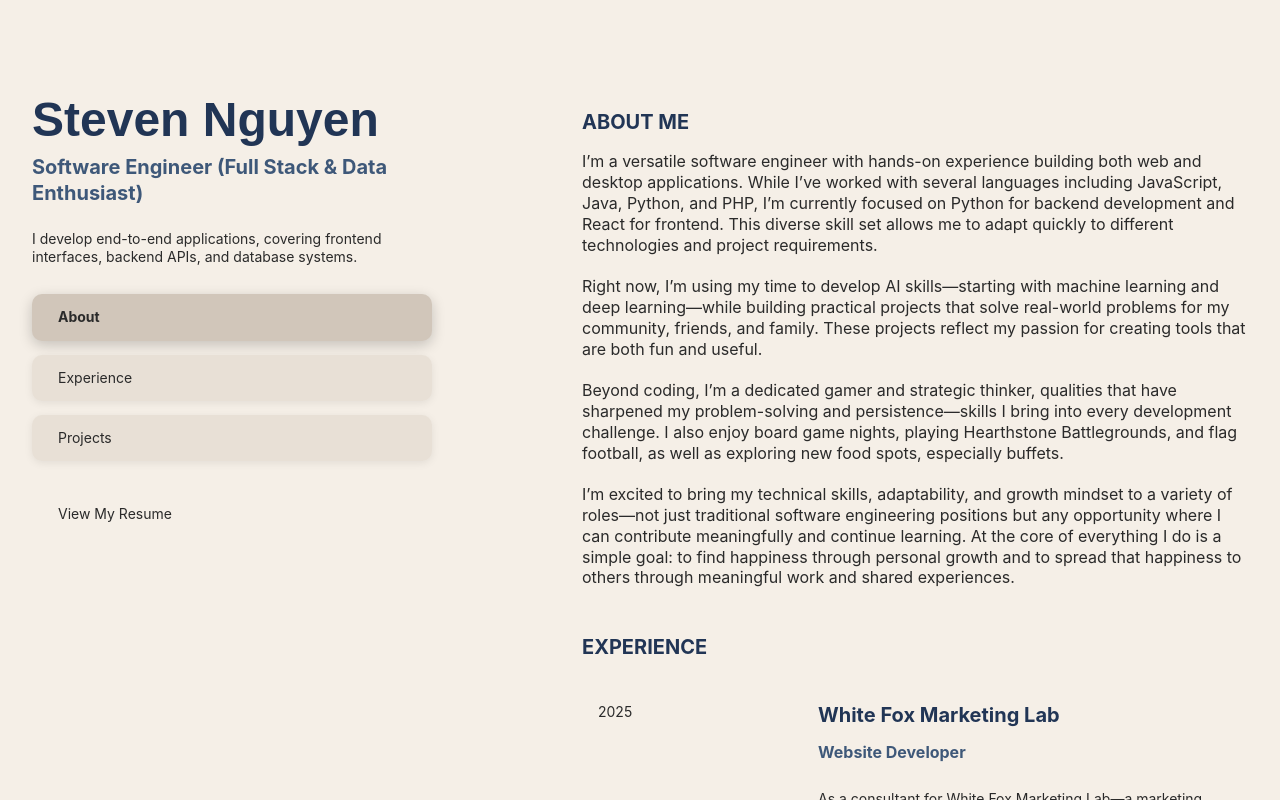
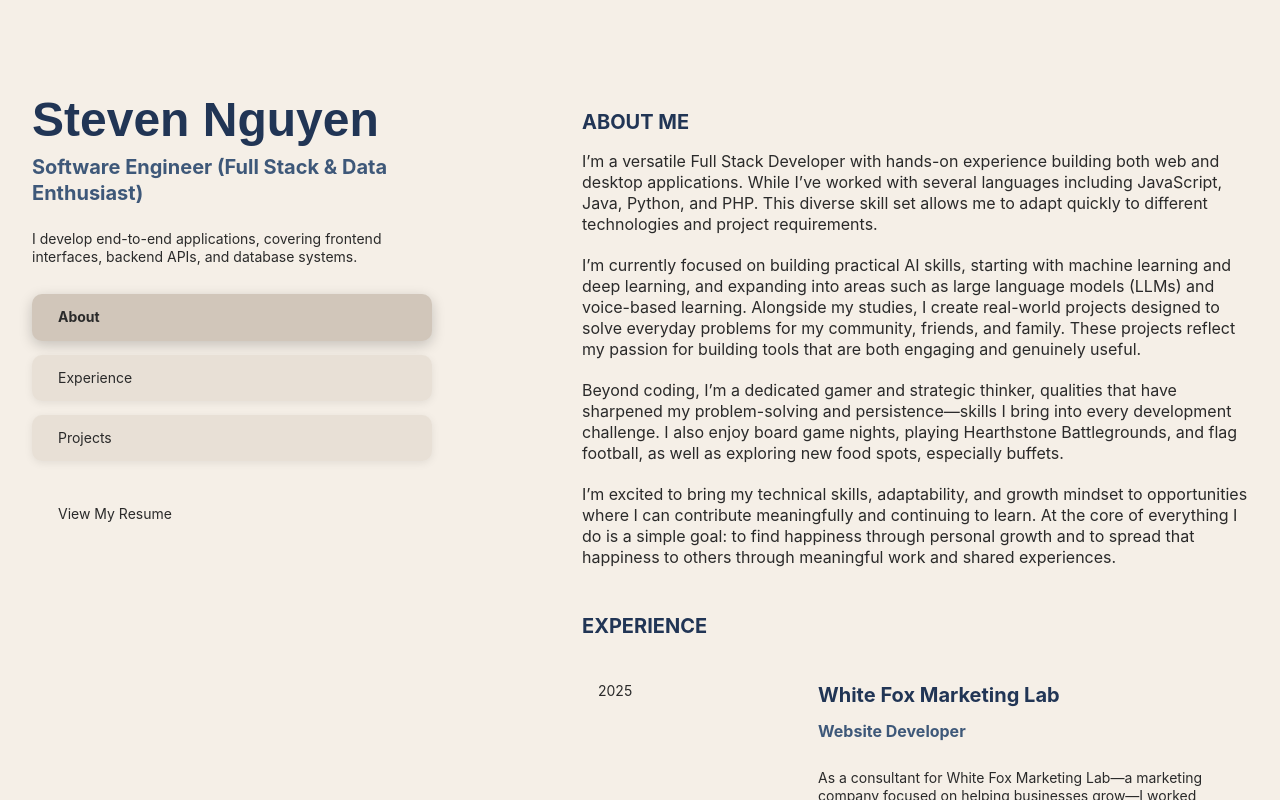
Before and after one commit to stevien90/personal-portfolio, a React (Create React App) app: page / in a window 1280 px wide. Built offline with nearby package versions, Linux system fonts and the light colour scheme; some icons are missing.

Commit message:
about me update

```diff
--- a/src/App.js
+++ b/src/App.js
@@ -79,7 +79,7 @@ export default function App() {
       {
         root: scrollContainerRef.current,
         threshold: [0.4, 0.6, 0.8],
-      }
+      },
     );
 
     sections.forEach(({ ref }) => {
@@ -215,19 +215,20 @@ export default function App() {
             >
               <h1>ABOUT ME</h1>
               <p className="about-me">
-                I’m a versatile software engineer with hands-on experience
+                I’m a versatile Full Stack Developer with hands-on experience
                 building both web and desktop applications. While I’ve worked
                 with several languages including JavaScript, Java, Python, and
-                PHP, I’m currently focused on Python for backend development and
-                React for frontend. This diverse skill set allows me to adapt
-                quickly to different technologies and project requirements.
+                PHP. This diverse skill set allows me to adapt quickly to
+                different technologies and project requirements.
                 <br />
                 <br />
-                Right now, I’m using my time to develop AI skills—starting with
-                machine learning and deep learning—while building practical
-                projects that solve real-world problems for my community,
-                friends, and family. These projects reflect my passion for
-                creating tools that are both fun and useful.
+                I’m currently focused on building practical AI skills, starting
+                with machine learning and deep learning, and expanding into
+                areas such as large language models (LLMs) and voice-based
+                learning. Alongside my studies, I create real-world projects
+                designed to solve everyday problems for my community, friends,
+                and family. These projects reflect my passion for building tools
+                that are both engaging and genuinely useful.
                 <br />
                 <br />
                 Beyond coding, I’m a dedicated gamer and strategic thinker,
@@ -239,12 +240,11 @@ export default function App() {
                 <br />
                 <br />
                 I’m excited to bring my technical skills, adaptability, and
-                growth mindset to a variety of roles—not just traditional
-                software engineering positions but any opportunity where I can
-                contribute meaningfully and continue learning. At the core of
-                everything I do is a simple goal: to find happiness through
-                personal growth and to spread that happiness to others through
-                meaningful work and shared experiences.
+                growth mindset to opportunities where I can contribute
+                meaningfully and continuing to learn. At the core of everything
+                I do is a simple goal: to find happiness through personal growth
+                and to spread that happiness to others through meaningful work
+                and shared experiences.
               </p>
             </Box>
 
```
